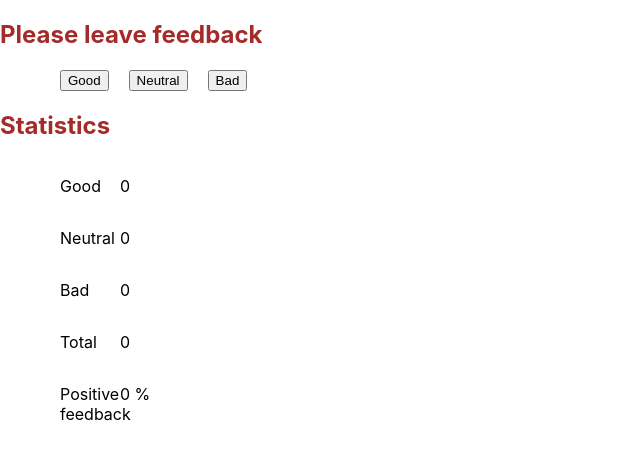
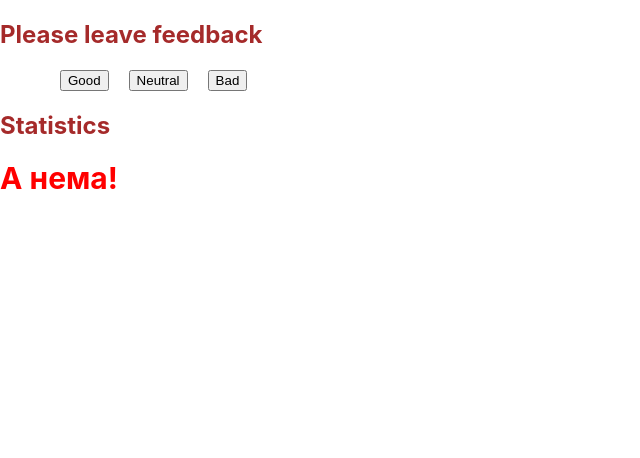
Before and after one commit to BondAndrii/goit-react-rhw-02-feedback, a React (Create React App) app: page / in a window 1280 px wide. Shown: the top 458 px of the page, without its empty margins (0-640 px from the left). Built offline with nearby package versions, Linux system fonts and the light colour scheme.

Commit message:
conditional render

```diff
--- a/src/components/App.jsx
+++ b/src/components/App.jsx
@@ -7,6 +7,8 @@ import { Buttons } from "components/Buttons/Buttons";
 import { Statistics } from "components/Statistics/Statistics";
 
 import { Section } from "./Section/Section";
+
+import { Notification } from "./Notification/Notification";
 
 
 
@@ -44,12 +46,16 @@ export class App extends Component {
             </Section>
             {/* <Buttons priClick={this.handleClick} ps={this.state} />  */}
             <Section title="Statistics">
-                <Statistics
+              {this.countTotalFeedback() ? <Statistics
                     ps={this.state}
                     total={this.countTotalFeedback()}
                     positive={this.countPositiveFeedbackPercentage()}
-              />
+              /> :
+               <Notification message="А нема!"/>
+              }
+
             </Section>
+            {/* <Notification message="А нема!"/>  */}
             </>
         )
         }
--- a/src/components/Buttons/Buttons.jsx
+++ b/src/components/Buttons/Buttons.jsx
@@ -3,13 +3,10 @@ import React from "react";
 import styles from "./Buttons.module.css"
 
 export const Buttons = ({ps, priClick} ) => {
-    // const keys = Object.keys(ps);
-    // console.log(styles)
 
     return (
 
         <>
-            {/* <h2 className={styles.text}>Please leave feedback</h2> */}
             <ul className={styles.list}>
                 {Object.keys(ps).map(key => {
                         return (
--- /dev/null
+++ b/src/components/Notification/Notification.jsx
@@ -0,0 +1,7 @@
+import React from "react";
+
+import styles from "./Notification.module.css"
+
+export const Notification = ({ message }) => {
+    return <h1 className={styles.message}>{message}</h1>
+}
--- /dev/null
+++ b/src/components/Notification/Notification.module.css
@@ -0,0 +1,4 @@
+.message{
+    font-size: 30px;
+    color: red;
+}
--- a/src/components/Statistics/Statistics.jsx
+++ b/src/components/Statistics/Statistics.jsx
@@ -5,8 +5,7 @@ import styles from "./Statistics.module.css"
 export const Statistics = ({ps, total, positive}) => {
     return (
     <>
-        {/* <h2 className={styles.text}>Statistics</h2> */}
-            <ul className={styles.list}>
+        <ul className={styles.list}>
             {Object.keys(ps).map(key => {
                     return (
                         <li className={styles.item} key={key}>
@@ -23,7 +22,7 @@ export const Statistics = ({ps, total, positive}) => {
                     <p className={styles.character}>Positive feedback</p>
                     <p>{positive } %</p>
                 </li>
-            </ul>
-        </>
+        </ul>
+    </>
     )
 }
```
